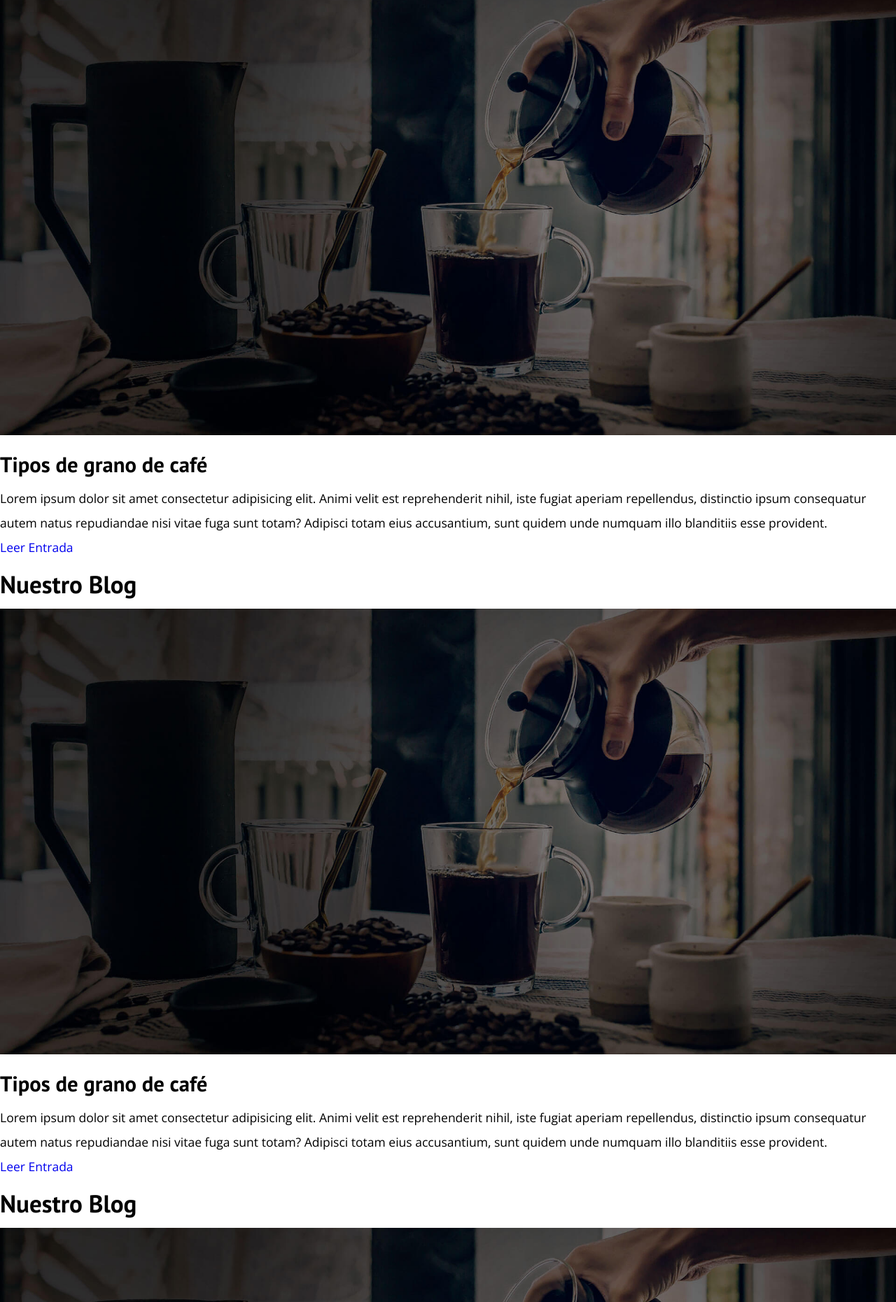
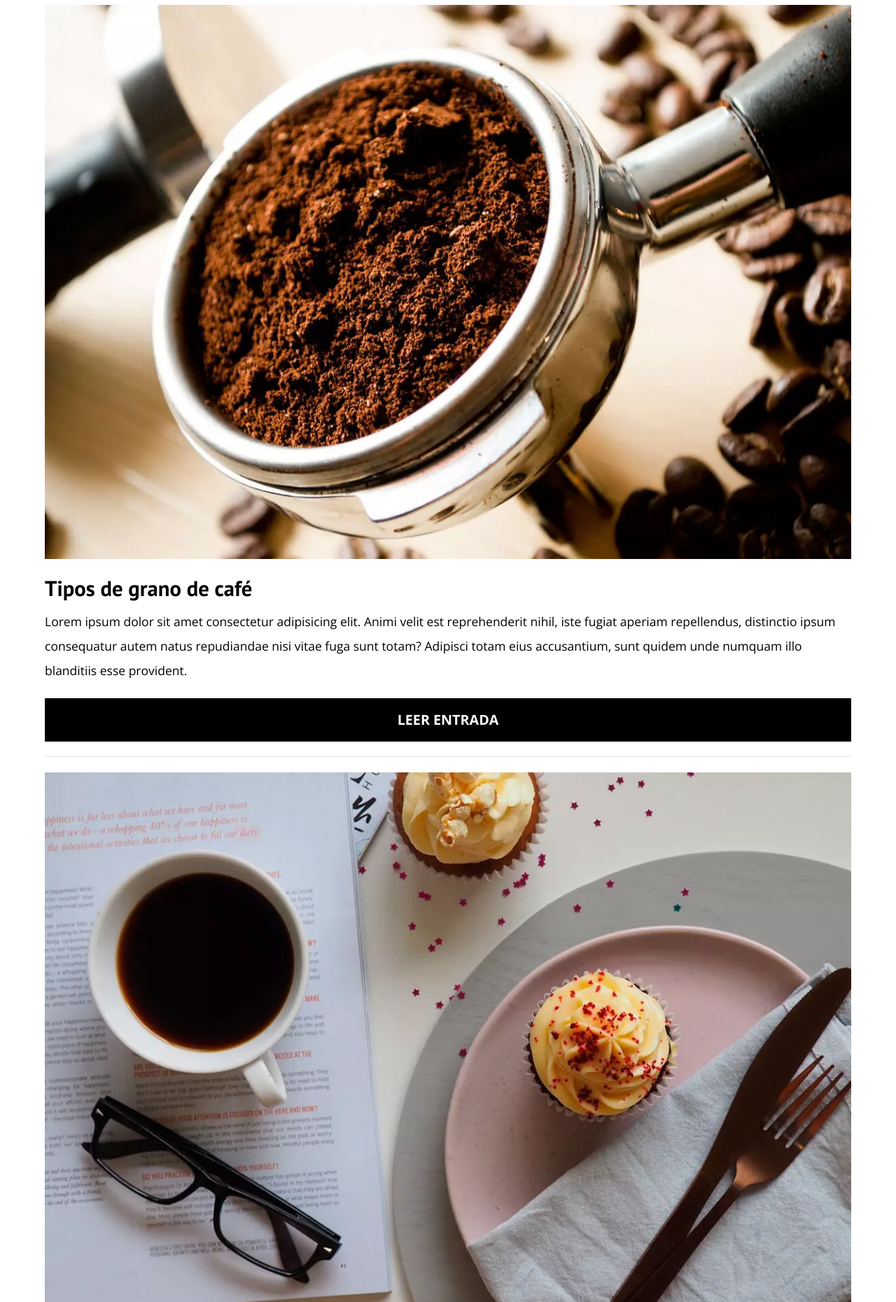
Before and after one commit to keincarrillo/blogCafe, a website: page index.html in a window 1280 px wide. Shown: the part 743-2604 px from the top of the page at 70% size. Drawn offline with nearby package versions, Linux system fonts and the light colour scheme.

Commit message:
styles: for banner

```diff
--- a/index.html
+++ b/index.html
@@ -29,45 +29,56 @@
       </div>
     </header>
     <main>
+      <div class="container">
         <section class="banner">
+          <h3 class="banner__title">Nuestro Blog</h3>
           <div class="banner__item">
-          <h3 class="banner__item__title">Nuestro Blog</h3>
-          <img src="./img/banner.jpg" alt="banner1" class="banner__item__img" />
+            <img
+              src="./img/blog1.webp"
+              alt="banner1"
+              class="banner__item__img"
+            />
             <h4>Tipos de grano de café</h4>
             <p>
-            Lorem ipsum dolor sit amet consectetur adipisicing elit. Animi velit
-            est reprehenderit nihil, iste fugiat aperiam repellendus, distinctio
-            ipsum consequatur autem natus repudiandae nisi vitae fuga sunt
-            totam? Adipisci totam eius accusantium, sunt quidem unde numquam
-            illo blanditiis esse provident.
+              Lorem ipsum dolor sit amet consectetur adipisicing elit. Animi
+              velit est reprehenderit nihil, iste fugiat aperiam repellendus,
+              distinctio ipsum consequatur autem natus repudiandae nisi vitae
+              fuga sunt totam? Adipisci totam eius accusantium, sunt quidem unde
+              numquam illo blanditiis esse provident.
             </p>
-          <a href="#">Leer Entrada</a>
+            <a href="#" class="btn-primary">Leer Entrada</a>
           </div>
           <div class="banner__item">
-          <h3 class="banner__item__title">Nuestro Blog</h3>
-          <img src="./img/banner.jpg" alt="banner1" class="banner__item__img" />
+            <img
+              src="./img/blog2.webp"
+              alt="banner1"
+              class="banner__item__img"
+            />
             <h4>Tipos de grano de café</h4>
             <p>
-            Lorem ipsum dolor sit amet consectetur adipisicing elit. Animi velit
-            est reprehenderit nihil, iste fugiat aperiam repellendus, distinctio
-            ipsum consequatur autem natus repudiandae nisi vitae fuga sunt
-            totam? Adipisci totam eius accusantium, sunt quidem unde numquam
-            illo blanditiis esse provident.
+              Lorem ipsum dolor sit amet consectetur adipisicing elit. Animi
+              velit est reprehenderit nihil, iste fugiat aperiam repellendus,
+              distinctio ipsum consequatur autem natus repudiandae nisi vitae
+              fuga sunt totam? Adipisci totam eius accusantium, sunt quidem unde
+              numquam illo blanditiis esse provident.
             </p>
-          <a href="#">Leer Entrada</a>
+            <a href="#" class="btn-primary">Leer Entrada</a>
           </div>
           <div class="banner__item">
-          <h3 class="banner__item__title">Nuestro Blog</h3>
-          <img src="./img/banner.jpg" alt="banner1" class="banner__item__img" />
+            <img
+              src="./img/blog3.webp"
+              alt="banner1"
+              class="banner__item__img"
+            />
             <h4>Tipos de grano de café</h4>
             <p>
-            Lorem ipsum dolor sit amet consectetur adipisicing elit. Animi velit
-            est reprehenderit nihil, iste fugiat aperiam repellendus, distinctio
-            ipsum consequatur autem natus repudiandae nisi vitae fuga sunt
-            totam? Adipisci totam eius accusantium, sunt quidem unde numquam
-            illo blanditiis esse provident.
+              Lorem ipsum dolor sit amet consectetur adipisicing elit. Animi
+              velit est reprehenderit nihil, iste fugiat aperiam repellendus,
+              distinctio ipsum consequatur autem natus repudiandae nisi vitae
+              fuga sunt totam? Adipisci totam eius accusantium, sunt quidem unde
+              numquam illo blanditiis esse provident.
             </p>
-          <a href="#">Leer Entrada</a>
+            <a href="#" class="btn-primary">Leer Entrada</a>
           </div>
         </section>
         <section class="workshop">
@@ -85,6 +96,7 @@
             <a href="#">Más información sobre nuestros cursos</a>
           </div>
         </section>
+      </div>
     </main>
     <footer>
       <h1 class="menu__title">BlogdeCafé</h1>
--- a/sass/abstracts/_colors.scss
+++ b/sass/abstracts/_colors.scss
@@ -1,3 +1,4 @@
 $primary: #784d3c;
 $white: #fff;
 $black: #000;
+$gray: #e1e1e1;
--- /dev/null
+++ b/sass/abstracts/_mixins.scss
@@ -0,0 +1,13 @@
+@use './colors' as c;
+
+.btn-primary {
+    background-color: c.$black;
+    color: c.$white;
+    display: block;
+    font-size: 1.8rem;
+    font-weight: 700;
+    margin: 2rem 0;
+    padding: 1rem 3rem;
+    text-align: center;
+    text-transform: uppercase;
+}
--- /dev/null
+++ b/sass/components/_banner.scss
@@ -0,0 +1,11 @@
+@use '../abstracts/colors' as c;
+
+.banner {
+    &__title {
+        margin: 1rem 0;
+    }
+    &__item {
+        margin-bottom: 2rem;
+        border-bottom: 1px solid c.$gray;
+    }
+}
--- a/sass/main.scss
+++ b/sass/main.scss
@@ -4,3 +4,6 @@
 @import './layout/header';
 @import './components/slogan';
 @import './components/menu';
+@import './layout/main';
+@import './components/banner';
+@import './abstracts/mixins';
```
Also changed, not shown: css/styles.css, sass/layout/_main.scss (added), 1 other file. Lines whose indentation alone changed are shown as unchanged.
